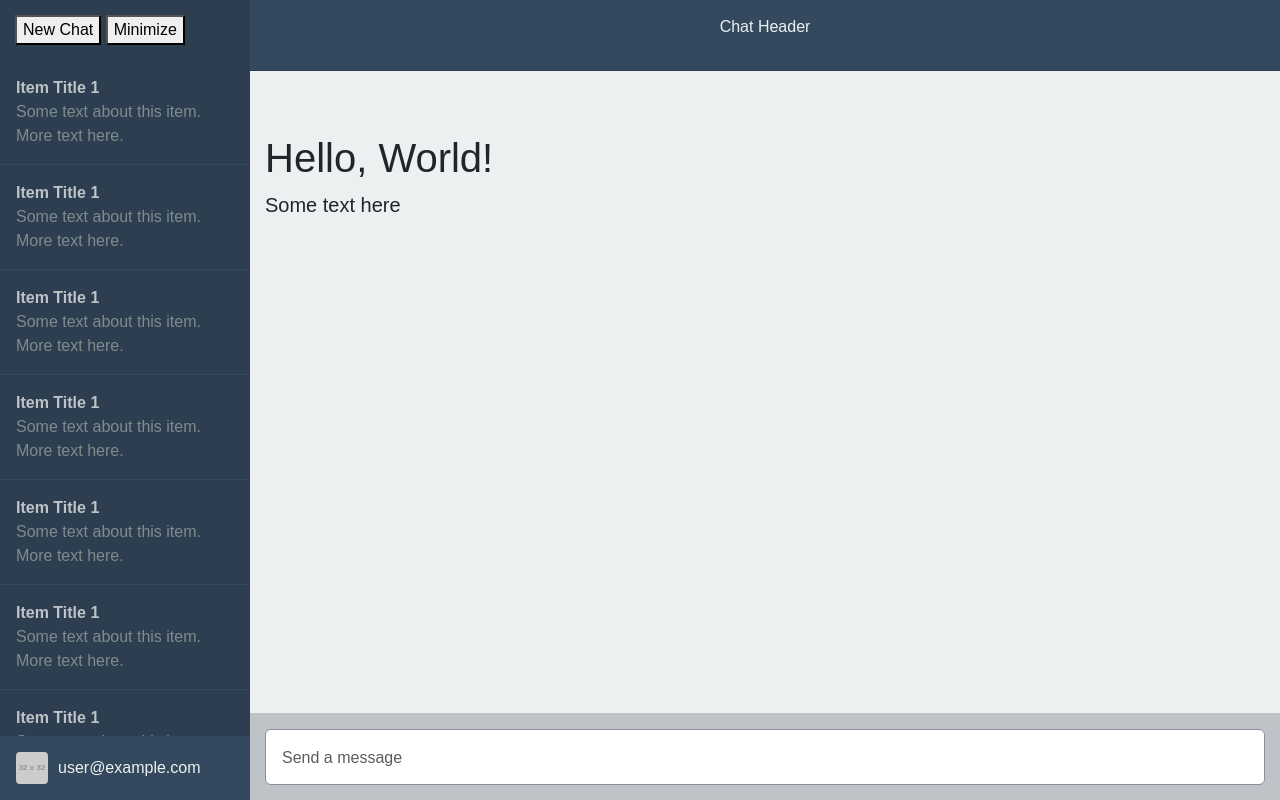
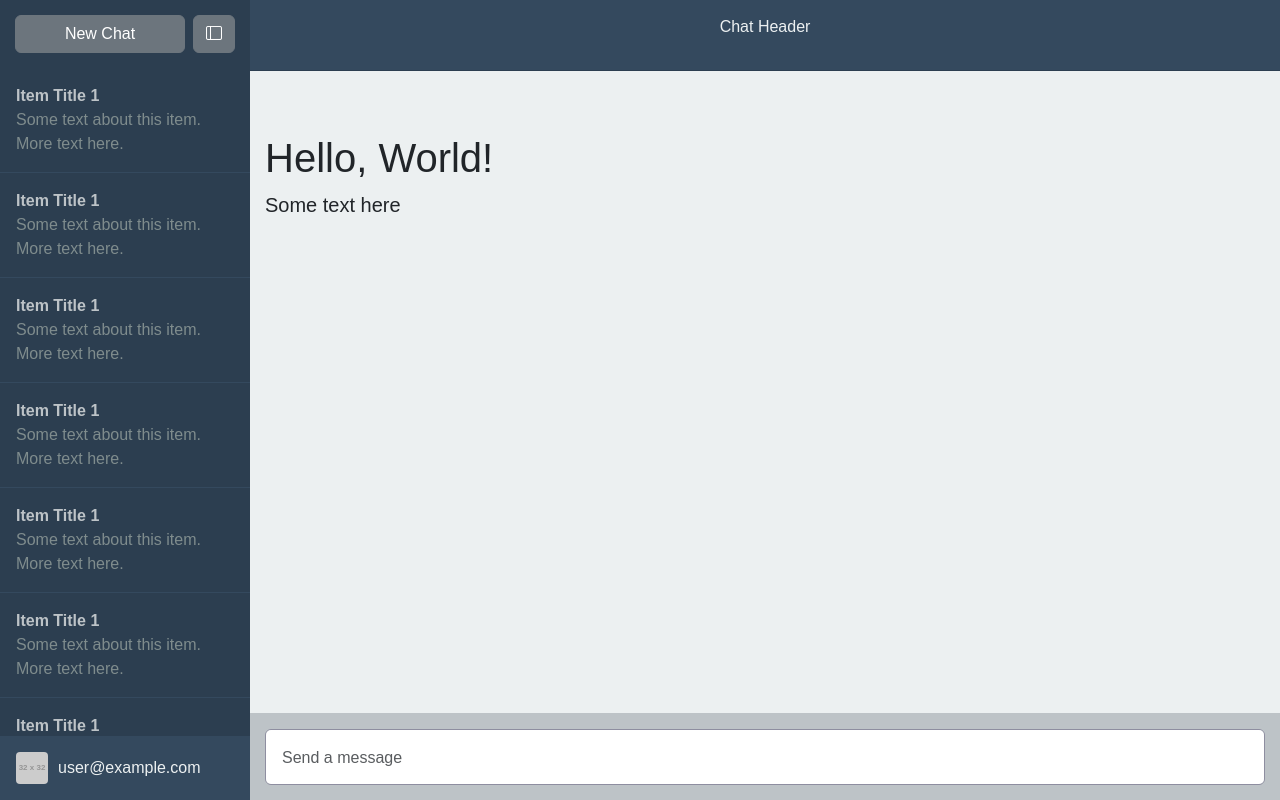
Before and after one commit to sergeyklay/promptly, a Flask app: page / in a window 1280 px wide. Run offline with Flask 3, Linux system fonts and the light colour scheme; grey boxes labelled with a size stand in for pictures from a placeholder-image service; some libraries are stand-ins or nearby versions.

Commit message:
Use icons for buttons

```diff
--- a/promptly/static/css/main.css
+++ b/promptly/static/css/main.css
@@ -40,12 +40,18 @@ textarea:focus {
 }
 
 #sidebar-header {
-  flex: 0 0 auto;
+  display: flex;
   background-color: #2c3e50;
+  justify-content: space-between;
+  align-items: center;
   padding: 15px;
   position: sticky;
   top: 0;
   z-index: 1;
+}
+
+#new-chat-btn {
+  flex-grow: 1;
 }
 
 #sidebar-items {
--- a/promptly/templates/layout/base.html
+++ b/promptly/templates/layout/base.html
@@ -9,6 +9,7 @@
     <title>Promptly</title>
 
     <link href="{{ url_for('static', filename='css/bootstrap.min.css') }}" rel="stylesheet">
+    <link rel="stylesheet" href="https://cdn.jsdelivr.net/npm/bootstrap-icons@1.11.1/font/bootstrap-icons.css">
     <link href="{{ url_for('static', filename='css/main.css') }}" rel="stylesheet">
     {% block head_css %}{% endblock %}
 
--- a/promptly/templates/layout/sidebar.html
+++ b/promptly/templates/layout/sidebar.html
@@ -1,6 +1,8 @@
 <div id="sidebar-header">
-  <button type="button">New Chat</button>
-  <button type="button">Minimize</button>
+  <button id="new-chat-btn" type="button" class="btn btn-secondary w-100">New Chat</button>
+  <button id="minimize-btn" type="button" class="btn btn-secondary ms-2">
+    <i class="bi bi-layout-sidebar"></i>
+  </button>
 </div>
 
 <div id="sidebar-items">
```
